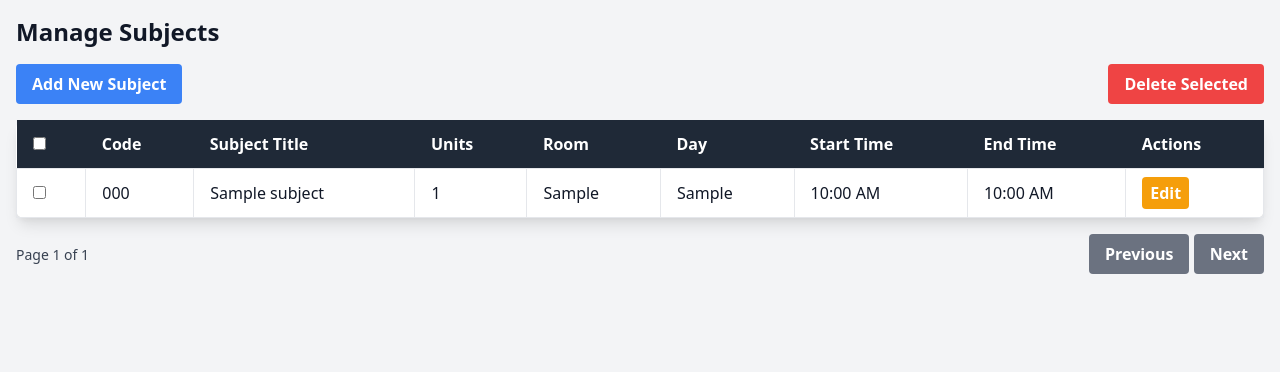
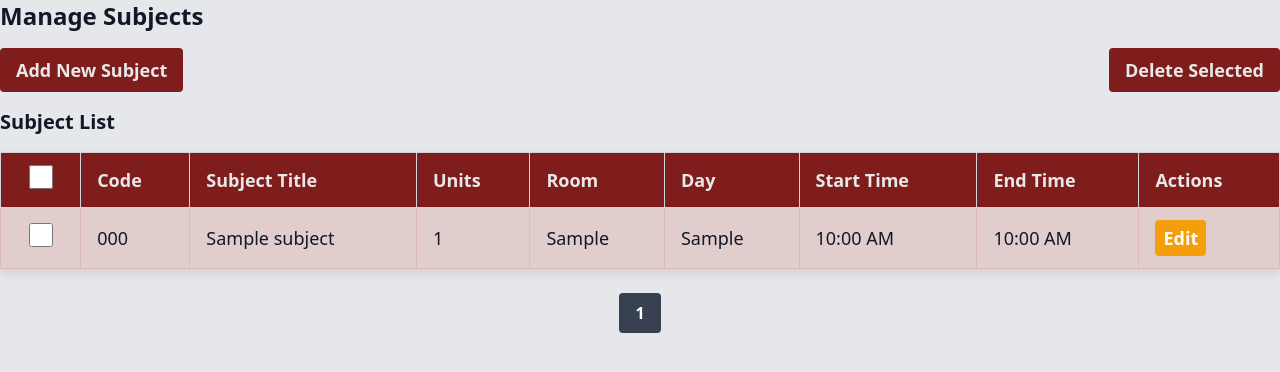
Before and after one commit to enricothe3rd/Enrollment-System, a PHP site: page /enrollment/views/registrar/subjects.php in a window 1280 px wide. Shown: the top 372 px of the page. Run offline with PHP 8.4, Linux system fonts and the light colour scheme; tables that the repository leaves empty or names only in its code hold one stand-in row (values such as "Sample post"); a stand-in replaces the project's code that opens the database connection; some libraries are stand-ins or nearby versions.

Commit message:
latest friday madaling araw

```diff
--- a/views/registrar/sections.php
+++ b/views/registrar/sections.php
@@ -265,7 +265,7 @@ $classes = $stmt->fetchAll(PDO::FETCH_ASSOC);
             <h2 class="text-xl font-semibold mb-4">Sections List</h2>
             <!-- Form with the Delete Selected Button -->
             <form method="POST" class="space-y-4">
-                <table class="min-w-full table-auto border-collapse border border-gray-400">
+                <table class="min-w-full table-auto border-collapse border border-gray-400" style="box-shadow: 0px 4px 10px rgba(0, 0, 0, 0.1);">
                     <thead>
                         <tr class="bg-red-900 text-left" style="color:#e8e8e6;">
                             <th class="px-4 py-3 border border-gray-300 text-center">
--- a/views/registrar/subjects.php
+++ b/views/registrar/subjects.php
@@ -108,10 +108,12 @@ if ($_SERVER['REQUEST_METHOD'] == 'POST') {
 }
 
 // Fetch paginated subjects
-$stmt = $pdo->prepare("SELECT subjects.*, sections.section_name
-                       FROM subjects
-                       JOIN sections ON subjects.section_id = sections.id
-                       LIMIT :offset, :items_per_page");
+$stmt = $pdo->prepare("
+    SELECT subjects.*, sections.section_name
+    FROM subjects
+    JOIN sections ON subjects.section_id = sections.id
+    LIMIT :offset, :items_per_page
+");
 $stmt->bindValue(':offset', $offset, PDO::PARAM_INT);
 $stmt->bindValue(':items_per_page', $items_per_page, PDO::PARAM_INT);
 $stmt->execute();
@@ -121,6 +123,9 @@ $subjects = $stmt->fetchAll(PDO::FETCH_ASSOC);
 $total_stmt = $pdo->query("SELECT COUNT(*) FROM subjects");
 $total_items = $total_stmt->fetchColumn();
 $total_pages = ceil($total_items / $items_per_page);
+
+
+
 
 // Fetch all sections for dropdowns
 $stmt = $pdo->query("SELECT * FROM sections");
@@ -149,8 +154,8 @@ $input_values = [
     <link href="https://cdn.jsdelivr.net/npm/tailwindcss@2.2.19/dist/tailwind.min.css" rel="stylesheet">
     <link href="https://cdnjs.cloudflare.com/ajax/libs/animate.css/4.1.1/animate.min.css" rel="stylesheet">
 </head>
-<body class="bg-gray-100 text-gray-900">
-    <div class="container mx-auto p-4">
+<body class="bg-gray-200 text-gray-900">
+    <div class="container mx-auto">
         <h1 class="text-2xl font-bold mb-4">Manage Subjects</h1>
 
         <!-- Success/Error Modal -->
@@ -278,9 +283,9 @@ $input_values = [
 
         <!-- Update Subject Modal -->
         <div id="updateModal" class="fixed inset-0 hidden items-center justify-center z-50">
-            <div class="bg-white p-8 rounded-lg shadow-lg max-w-full sm:max-w-md lg:max-w-lg xl:max-w-xl">
+            <div class="bg-red-900 p-8 rounded-lg shadow-lg max-w-full sm:max-w-md lg:max-w-lg xl:max-w-xl" style="color:#e8e8e6;">
                 <!-- Modal Title -->
-                <h2 class="text-2xl font-semibold mb-6 text-gray-900">Update Subject</h2>
+                <h2 class="text-2xl font-semibold mb-6 uppercase" style="color:#e8e8e6;">Update Subject</h2>
 
                 <!-- Form Section -->
                 <form method="POST" class="grid grid-cols-1 gap-6 sm:grid-cols-2">
@@ -289,9 +294,9 @@ $input_values = [
 
                     <!-- Section Select Field -->
                     <div>
-                        <label class="block text-gray-700 text-lg font-medium mb-2" for="update_section_id">Section</label>
+                        <label class="block text-gray-700 text-lg font-medium mb-2" for="update_section_id" style="color:#e8e8e6;">Section</label>
                         <select name="section_id" id="update_section_id"
-                            class="shadow border border-gray-300 rounded-lg w-full py-3 px-4 text-base text-gray-800 leading-tight focus:outline-none focus:ring-2 focus:ring-blue-500 focus:border-blue-500">
+                            class="shadow border border-gray-300 rounded-lg w-full px-4 py-2 border border-gray-300 text-lg text-base text-gray-800 leading-tight focus:outline-none focus:ring-2 focus:ring-blue-500 focus:border-blue-500">
                             <?php foreach ($sections as $section): ?>
                                 <option value="<?php echo $section['id']; ?>">
                                     <?php echo htmlspecialchars($section['section_name']); ?>
@@ -302,41 +307,41 @@ $input_values = [
 
                     <!-- Code Input Field -->
                     <div>
-                        <label class="block text-gray-700 text-lg font-medium mb-2" for="update_code">Code</label>
+                        <label class="block text-gray-700 text-lg font-medium mb-2" for="update_code" style="color:#e8e8e6;">Code</label>
                         <input type="text" name="code" id="update_code"
-                            class="shadow border border-gray-300 rounded-lg w-full py-3 px-4 text-base text-gray-800 leading-tight focus:outline-none focus:ring-2 focus:ring-blue-500 focus:border-blue-500"
+                            class="shadow border border-gray-300 rounded-lg w-full px-4 py-2 border border-gray-300 text-lg text-base text-gray-800 leading-tight focus:outline-none focus:ring-2 focus:ring-blue-500 focus:border-blue-500"
                             required>
                     </div>
 
                     <!-- Subject Title Input Field -->
                     <div>
-                        <label class="block text-gray-700 text-lg font-medium mb-2" for="update_subject_title">Subject Title</label>
+                        <label class="block text-gray-700 text-lg font-medium mb-2" for="update_subject_title" style="color:#e8e8e6;">Subject Title</label>
                         <input type="text" name="subject_title" id="update_subject_title"
-                            class="shadow border border-gray-300 rounded-lg w-full py-3 px-4 text-base text-gray-800 leading-tight focus:outline-none focus:ring-2 focus:ring-blue-500 focus:border-blue-500"
+                            class="shadow border border-gray-300 rounded-lg w-full px-4 py-2 border border-gray-300 text-lg text-base text-gray-800 leading-tight focus:outline-none focus:ring-2 focus:ring-blue-500 focus:border-blue-500"
                             required>
                     </div>
 
                     <!-- Units Input Field -->
                     <div>
-                        <label class="block text-gray-700 text-lg font-medium mb-2" for="update_units">Units</label>
+                        <label class="block text-gray-700 text-lg font-medium mb-2" for="update_units" style="color:#e8e8e6;">Units</label>
                         <input type="number" name="units" id="update_units"
-                            class="shadow border border-gray-300 rounded-lg w-full py-3 px-4 text-base text-gray-800 leading-tight focus:outline-none focus:ring-2 focus:ring-blue-500 focus:border-blue-500"
+                            class="shadow border border-gray-300 rounded-lg w-full px-4 py-2 border border-gray-300 text-lg text-base text-gray-800 leading-tight focus:outline-none focus:ring-2 focus:ring-blue-500 focus:border-blue-500"
                             required>
                     </div>
 
                     <!-- Room Input Field -->
                     <div>
-                        <label class="block text-gray-700 text-lg font-medium mb-2" for="update_room">Room</label>
+                        <label class="block text-gray-700 text-lg font-medium mb-2" for="update_room" style="color:#e8e8e6;">Room</label>
                         <input type="text" name="room" id="update_room"
-                            class="shadow border border-gray-300 rounded-lg w-full py-3 px-4 text-base text-gray-800 leading-tight focus:outline-none focus:ring-2 focus:ring-blue-500 focus:border-blue-500"
+                            class="shadow border border-gray-300 rounded-lg w-full px-4 py-2 border border-gray-300 text-lg text-base text-gray-800 leading-tight focus:outline-none focus:ring-2 focus:ring-blue-500 focus:border-blue-500"
                             required>
                     </div>
 
                     <!-- Day Select Field -->
                     <div>
-                        <label class="block text-gray-700 text-lg font-medium mb-2" for="update_day">Day</label>
+                        <label class="block text-gray-700 text-lg font-medium mb-2" for="update_day" style="color:#e8e8e6;">Day</label>
                         <select name="day" id="update_day"
-                            class="shadow border border-gray-300 rounded-lg w-full py-3 px-4 text-base text-gray-800 leading-tight focus:outline-none focus:ring-2 focus:ring-blue-500 focus:border-blue-500"
+                            class="shadow border border-gray-300 rounded-lg w-full px-4 py-2 border border-gray-300 text-lg text-base text-gray-800 leading-tight focus:outline-none focus:ring-2 focus:ring-blue-500 focus:border-blue-500"
                             required>
                             <option value="Monday">Monday</option>
                             <option value="Tuesday">Tuesday</option>
@@ -350,17 +355,17 @@ $input_values = [
 
                     <!-- Start Time Input Field -->
                     <div>
-                        <label class="block text-gray-700 text-lg font-medium mb-2" for="update_start_time">Start Time</label>
+                        <label class="block text-gray-700 text-lg font-medium mb-2" for="update_start_time" style="color:#e8e8e6;">Start Time</label>
                         <input type="time" name="start_time" id="update_start_time"
-                            class="shadow border border-gray-300 rounded-lg w-full py-3 px-4 text-base text-gray-800 leading-tight focus:outline-none focus:ring-2 focus:ring-blue-500 focus:border-blue-500"
+                            class="shadow border border-gray-300 rounded-lg w-full px-4 py-2 border border-gray-300 text-lg text-base text-gray-800 leading-tight focus:outline-none focus:ring-2 focus:ring-blue-500 focus:border-blue-500"
                             required>
                     </div>
 
                     <!-- End Time Input Field -->
                     <div>
-                        <label class="block text-gray-700 text-lg font-medium mb-2" for="update_end_time">End Time</label>
+                        <label class="block text-gray-700 text-lg font-medium mb-2" for="update_end_time" style="color:#e8e8e6;">End Time</label>
                         <input type="time" name="end_time" id="update_end_time"
-                            class="shadow border border-gray-300 rounded-lg w-full py-3 px-4 text-base text-gray-800 leading-tight focus:outline-none focus:ring-2 focus:ring-blue-500 focus:border-blue-500"
+                            class="shadow border border-gray-300 rounded-lg w-full px-4 py-2 border border-gray-300 text-lg text-base text-gray-800 leading-tight focus:outline-none focus:ring-2 focus:ring-blue-500 focus:border-blue-500"
                             required>
                     </div>
 
@@ -368,13 +373,13 @@ $input_values = [
                     <div class="col-span-2 flex justify-end mt-6">
                         <!-- Cancel Button -->
                         <button type="button" onclick="closeUpdateModal()"
-                            class="bg-gray-600 hover:bg-gray-700 text-white font-bold py-3 px-6 rounded-lg focus:outline-none focus:shadow-outline mr-2">
+                        class="bg-gray-500 hover:bg-gray-700 text-white font-bold mr-2 py-2 px-4 rounded focus:outline-none focus:ring-2 focus:ring-gray-500">
                             Cancel
                         </button>
 
                         <!-- Update Button -->
                         <button type="submit" name="update"
-                            class="bg-blue-600 hover:bg-blue-700 text-white font-bold py-3 px-6 rounded-lg focus:outline-none focus:shadow-outline">
+                        class="bg-yellow-500 hover:bg-yellow-700 font-bold text-lg text-white py-2 px-4 rounded focus:outline-none focus:ring-2 focus:ring-yellow-500">
                             Update Subject
                         </button>
                     </div>
@@ -384,56 +389,60 @@ $input_values = [
 
 
         <!-- Subject Table -->
+        <div class="bg-transparent border-0" >
+
+
         <form method="POST">
             <div class="flex justify-between items-center mb-4">
-                <button type="button" onclick="openAddModal()" class="bg-blue-500 hover:bg-blue-700 text-white font-bold py-2 px-4 rounded focus:outline-none focus:shadow-outline">
+                <button type="button" onclick="openAddModal()" class="bg-red-900 hover:bg-red-800 text-lg font-bold py-2 px-4 rounded focus:outline-none focus:shadow-outline" style="color:#e8e8e6;">
                     Add New Subject
                 </button>
-                <button type="submit" name="delete_selected" class="bg-red-500 hover:bg-red-700 text-white font-bold py-2 px-4 rounded focus:outline-none focus:shadow-outline">
+                <button type="submit" name="delete_selected" class="bg-red-900 hover:bg-red-800 text-lg font-bold py-2 px-4 rounded focus:outline-none focus:shadow-outline" style="color:#e8e8e6;">
                     Delete Selected
                 </button>
             </div>
+            <h2 class="text-xl font-semibold mb-4">Subject List</h2>
 
-            <table class="table-auto w-full bg-white rounded-lg shadow-lg">
+            <table class="min-w-full table-auto border-collapse border border-gray-400" style="box-shadow: 0px 4px 10px rgba(0, 0, 0, 0.1);">
                 <thead>
-                    <tr class="bg-gray-800 text-white text-left">
-                        <th class="py-3 px-4">
-                            <input type="checkbox" id="select_all" class="form-checkbox">
+                    <tr class="bg-red-900 text-left" style="color:#e8e8e6;">
+                        <th class="px-4 py-3 border border-gray-300 text-center">
+                            <input type="checkbox" id="select_all" class="form-checkbox w-6 h-6">
                         </th>
-                        <th class="py-3 px-4">Code</th>
-                        <th class="py-3 px-4">Subject Title</th>
-                        <th class="py-3 px-4">Units</th>
-                        <th class="py-3 px-4">Room</th>
-                        <th class="py-3 px-4">Day</th>
-                        <th class="py-3 px-4">Start Time</th>
-                        <th class="py-3 px-4">End Time</th>
-                        <th class="py-3 px-4">Actions</th>
+                        <th class="px-4 py-2 border border-gray-300 text-lg">Code</th>
+                        <th class="px-4 py-2 border border-gray-300 text-lg">Subject Title</th>
+                        <th class="px-4 py-2 border border-gray-300 text-lg">Units</th>
+                        <th class="px-4 py-2 border border-gray-300 text-lg">Room</th>
+                        <th class="px-4 py-2 border border-gray-300 text-lg">Day</th>
+                        <th class="px-4 py-2 border border-gray-300 text-lg">Start Time</th>
+                        <th class="px-4 py-2 border border-gray-300 text-lg">End Time</th>
+                        <th class="px-4 py-2 border border-gray-300 text-lg">Actions</th>
                     </tr>
                 </thead>
                 <tbody>
                     <?php foreach ($subjects as $subject): ?>
                     <tr>
-                        <td class="border px-4 py-2">
-                            <input type="checkbox" name="subject_ids[]" value="<?php echo $subject['id']; ?>" class="form-checkbox">
+                        <td class="px-4 py-3 border text-center border-gray-300" style="background-color:#E2CDCD; border-color:#DFB8B8;">
+                            <input type="checkbox" name="subject_ids[]" value="<?php echo $subject['id']; ?>" class="form-checkbox w-6 h-6">
                         </td>
-                        <td class="border px-4 py-2"><?php echo htmlspecialchars($subject['code']); ?></td>
-                        <td class="border px-4 py-2"><?php echo htmlspecialchars($subject['subject_title']); ?></td>
-                        <td class="border px-4 py-2"><?php echo intval($subject['units']); ?></td>
-                        <td class="border px-4 py-2"><?php echo htmlspecialchars($subject['room']); ?></td>
-                        <td class="border px-4 py-2"><?php echo htmlspecialchars($subject['day']); ?></td>
-                        <td class="border px-4 py-2">
+                        <td class="px-4 py-3 border border-gray-300 text-lg" style="background-color:#E2CDCD; border-color:#DFB8B8;"><?php echo htmlspecialchars($subject['code']); ?></td>
+                        <td class="px-4 py-3 border border-gray-300 text-lg" style="background-color:#E2CDCD; border-color:#DFB8B8;"><?php echo htmlspecialchars($subject['subject_title']); ?></td>
+                        <td class="px-4 py-3 border border-gray-300 text-lg" style="background-color:#E2CDCD; border-color:#DFB8B8;"><?php echo intval($subject['units']); ?></td>
+                        <td class="px-4 py-3 border border-gray-300 text-lg" style="background-color:#E2CDCD; border-color:#DFB8B8;"><?php echo htmlspecialchars($subject['room']); ?></td>
+                        <td class="px-4 py-3 border border-gray-300 text-lg" style="background-color:#E2CDCD; border-color:#DFB8B8;"><?php echo htmlspecialchars($subject['day']); ?></td>
+                        <td class="px-4 py-3 border border-gray-300 text-lg" style="background-color:#E2CDCD; border-color:#DFB8B8;">
                             <?php
                                 $startTime = new DateTime($subject['start_time']);
                                 echo $startTime->format('h:i A'); // Format to 12-hour time with AM/PM
                             ?>
                         </td>
-                        <td class="border px-4 py-2">
+                        <td class="px-4 py-3 border border-gray-300 text-lg" style="background-color:#E2CDCD; border-color:#DFB8B8;">
                             <?php
                                 $endTime = new DateTime($subject['end_time']);
                                 echo $endTime->format('h:i A'); // Format to 12-hour time with AM/PM
                             ?>
                         </td>
-                        <td class="border px-4 py-2">
+                        <td class="px-4 py-3 border border-gray-300 text-lg" style="background-color:#E2CDCD; border-color:#DFB8B8;">
                             <button type="button" onclick="openUpdateModal(<?php echo $subject['id']; ?>, '<?php echo htmlspecialchars($subject['section_id']); ?>', '<?php echo htmlspecialchars($subject['code']); ?>', '<?php echo htmlspecialchars($subject['subject_title']); ?>', '<?php echo htmlspecialchars($subject['units']); ?>', '<?php echo htmlspecialchars($subject['room']); ?>', '<?php echo htmlspecialchars($subject['day']); ?>', '<?php echo htmlspecialchars($subject['start_time']); ?>', '<?php echo htmlspecialchars($subject['end_time']); ?>')" class="bg-yellow-500 hover:bg-yellow-700 text-white font-bold py-1 px-2 rounded focus:outline-none focus:shadow-outline">
                                 Edit
                             </button>
@@ -442,28 +451,26 @@ $input_values = [
                     <?php endforeach; ?>
                 </tbody>
             </table>
+            </div>
 
+            <!-- Pagination Controls -->
+            <div class="flex justify-center mt-6">
+                <?php if ($page > 1): ?>
+                    <a href="?page=<?= $page - 1; ?>" class="bg-gray-500 hover:bg-gray-700 text-white font-bold py-2 px-4 rounded mx-2">Previous</a>
+                <?php endif; ?>
 
+                <?php for ($i = 1; $i <= $total_pages; $i++): ?>
+                    <a href="?page=<?= $i; ?>" class="bg-gray-500 hover:bg-gray-700 text-white font-bold py-2 px-4 rounded mx-1 <?= $i == $page ? 'bg-gray-700' : ''; ?>">
+                        <?= $i; ?>
+                    </a>
+                <?php endfor; ?>
 
-
-            <!-- Pagination -->
-            <div class="mt-4 flex justify-between items-center">
-                <div>
-                    <span class="text-sm text-gray-700">
-                        Page <?php echo $page; ?> of <?php echo $total_pages; ?>
-                    </span>
+                <?php if ($page < $total_pages): ?>
+                    <a href="?page=<?= $page + 1; ?>" class="bg-gray-500 hover:bg-gray-700 text-white font-bold py-2 px-4 rounded mx-2">Next</a>
+                <?php endif; ?>
+            </div>
+                    </form>
                 </div>
-                <div>
-                    <button type="button" onclick="location.href='?page=<?php echo max(1, $page - 1); ?>'" class="bg-gray-500 hover:bg-gray-700 text-white font-bold py-2 px-4 rounded focus:outline-none focus:shadow-outline">
-                        Previous
-                    </button>
-                    <button type="button" onclick="location.href='?page=<?php echo min($total_pages, $page + 1); ?>'" class="bg-gray-500 hover:bg-gray-700 text-white font-bold py-2 px-4 rounded focus:outline-none focus:shadow-outline">
-                        Next
-                    </button>
-                </div>
-            </div>
-        </form>
-    </div>
 
     <script>
         function openAddModal() {
```
Also changed, not shown: views/registrar/classes.php (+4 -4 lines), views/registrar/courses.php (+102 -40 lines). Lines whose indentation alone changed are shown as unchanged.
